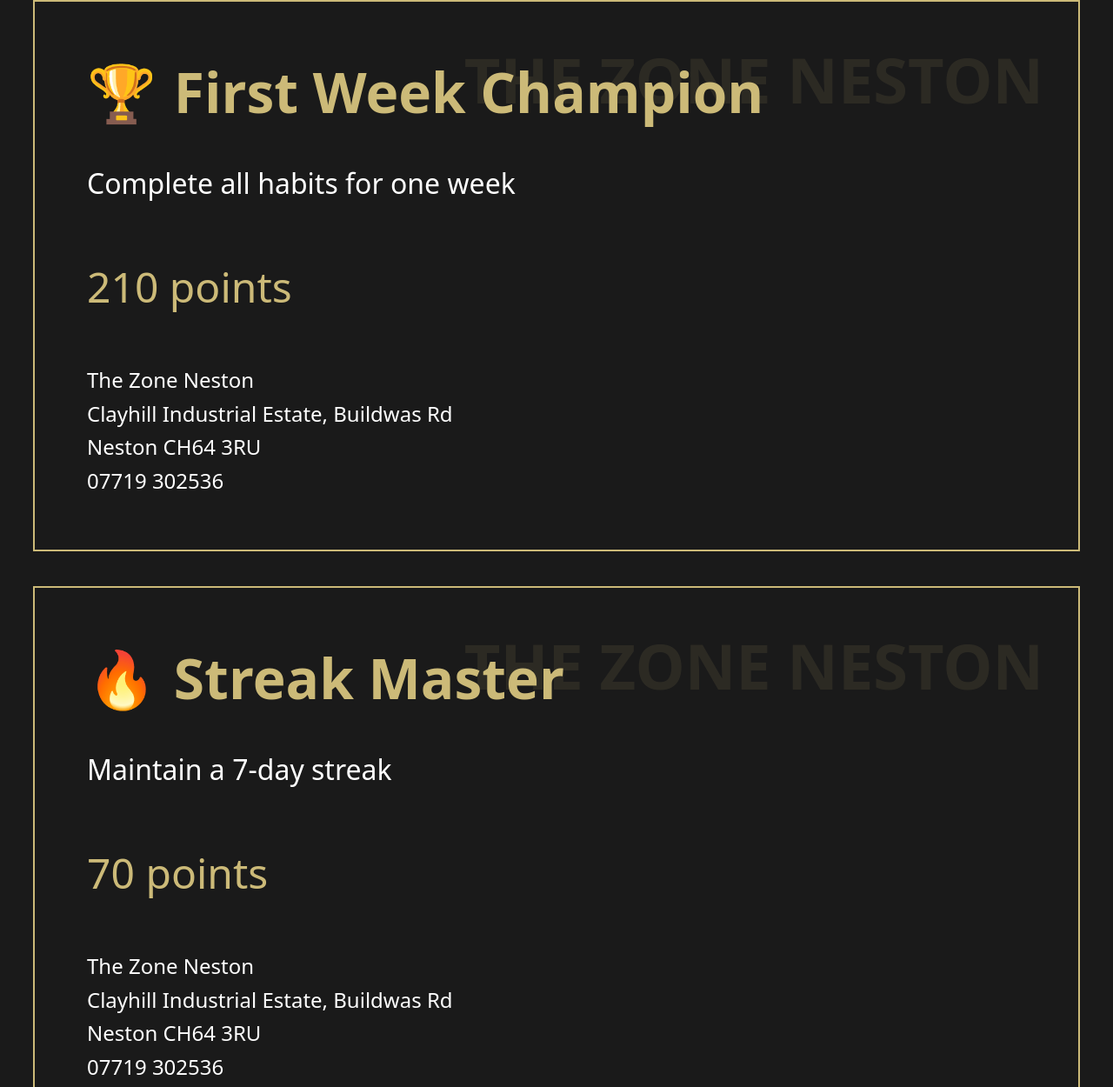
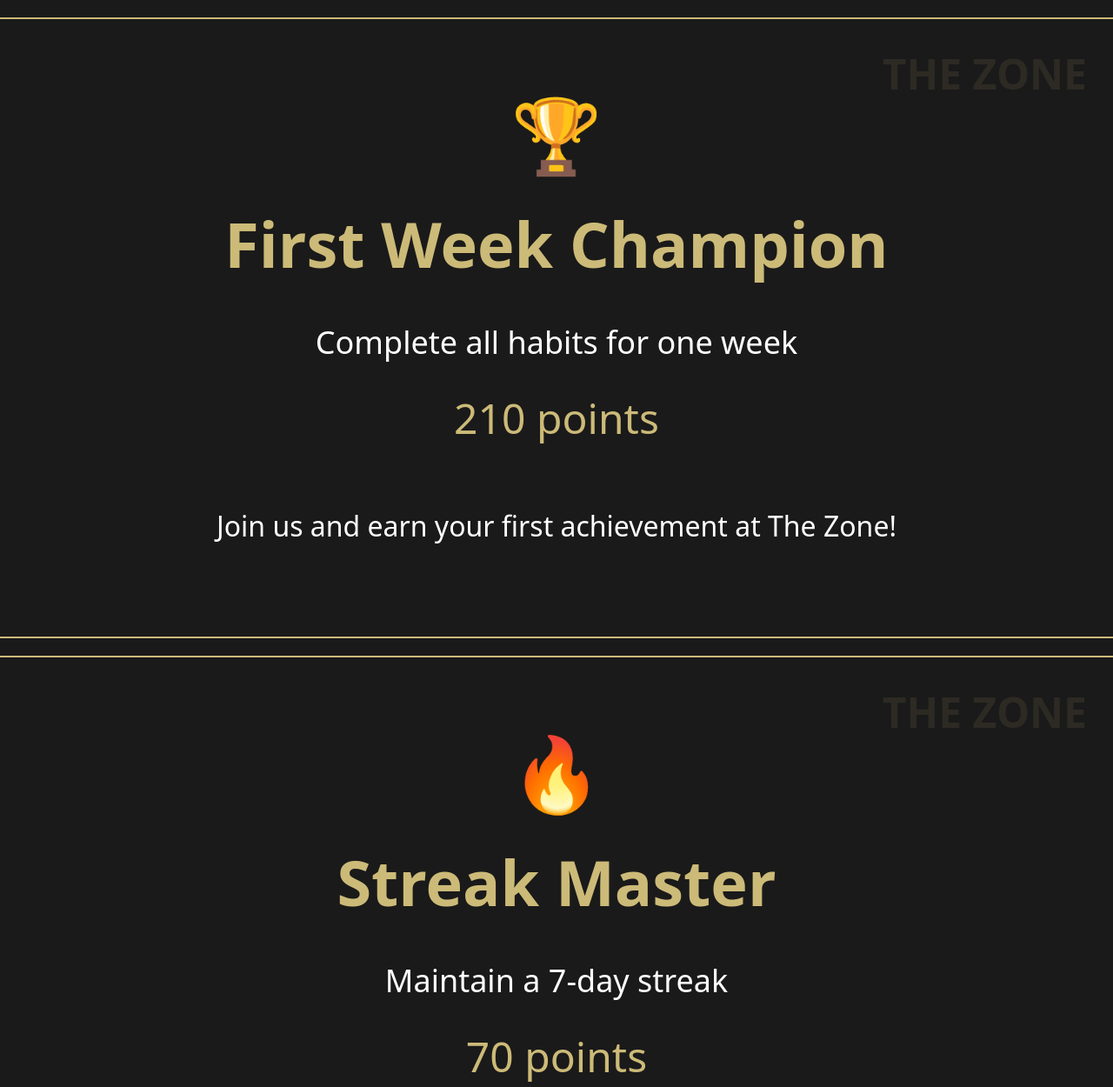
Before and after one commit to TheZoneAdmin/TheZoneAdmin.github.io, a plain HTML site: page index.html in a window 1280 px wide. Shown: the top 1250 px of the page at 87% size. Drawn offline with Linux system fonts and the light colour scheme.

Commit message:
Update index.html

```diff
--- a/index.html
+++ b/index.html
@@ -1,148 +1,121 @@
 <!DOCTYPE html>
 <html>
 <head>
-    <title>The Zone Neston - Achievement Gallery</title>
-    <meta property="og:title" content="Achievements at The Zone Neston" />
-    <meta property="og:description" content="Fitness achievements from The Zone Neston" />
+    <title>The Zone - Achievement Gallery</title>
+    <meta property="og:title" content="Achievements at The Zone" />
+    <meta property="og:description" content="Fitness achievements from The Zone" />
     <style>
         body {
             background: #1a1a1a;
             color: #CCBA78;
             font-family: system-ui, -apple-system, sans-serif;
             margin: 0;
-            padding: 0;
+            padding: 20px;
+            display: flex;
+            flex-direction: column;
+            align-items: center;
+            gap: 20px;
         }
         .achievement-card {
             width: 1200px;
             height: 630px;
             background: #1a1a1a;
             border: 2px solid #CCBA78;
-            margin: 0 auto 40px;
             position: relative;
             display: flex;
             flex-direction: column;
-            justify-content: space-between;
+            justify-content: center;
+            align-items: center;
+            text-align: center;
+            padding: 40px;
         }
         .watermark {
             position: absolute;
-            top: 40px;
-            right: 40px;
-            font-size: 72px;
+            top: 30px;
+            right: 30px;
+            font-size: 48px;
             opacity: 0.1;
             font-weight: bold;
             color: #CCBA78;
         }
-        .content {
-            padding: 60px;
+        .header {
             display: flex;
             flex-direction: column;
-            height: 100%;
-        }
-        .header {
-            display: flex;
             align-items: center;
             gap: 20px;
             margin-bottom: 40px;
         }
         .title {
-            font-size: 64px;
+            font-size: 72px;
             font-weight: bold;
             color: #CCBA78;
             margin: 0;
         }
         .description {
-            font-size: 32px;
+            font-size: 36px;
             color: #ffffff;
-            margin: 0 0 auto 0;
+            margin: 0;
         }
         .points {
             font-size: 48px;
             color: #CCBA78;
-            margin-bottom: 40px;
+            margin: 30px 0;
         }
-        .gym-info {
+        .cta-text {
             color: #ffffff;
-            font-size: 24px;
-            line-height: 1.6;
-            margin-top: auto;
+            font-size: 32px;
+            margin-top: 40px;
+            font-weight: 500;
         }
     </style>
 </head>
 <body>
     <!-- First Week Champion -->
     <div id="first-week" class="achievement-card">
-        <div class="watermark">THE ZONE NESTON</div>
-        <div class="content">
+        <div class="watermark">THE ZONE</div>
         <div class="header">
-                <span style="font-size: 64px">🏆</span>
+            <span style="font-size: 84px">🏆</span>
             <h1 class="title">First Week Champion</h1>
         </div>
         <p class="description">Complete all habits for one week</p>
         <p class="points">210 points</p>
-            <div class="gym-info">
-                The Zone Neston<br>
-                Clayhill Industrial Estate, Buildwas Rd<br>
-                Neston CH64 3RU<br>
-                07719 302536
-            </div>
-        </div>
+        <p class="cta-text">Join us and earn your first achievement at The Zone!</p>
     </div>
 
     <!-- Streak Master -->
     <div id="streak-master" class="achievement-card">
-        <div class="watermark">THE ZONE NESTON</div>
-        <div class="content">
+        <div class="watermark">THE ZONE</div>
         <div class="header">
-                <span style="font-size: 64px">🔥</span>
+            <span style="font-size: 84px">🔥</span>
             <h1 class="title">Streak Master</h1>
         </div>
         <p class="description">Maintain a 7-day streak</p>
         <p class="points">70 points</p>
-            <div class="gym-info">
-                The Zone Neston<br>
-                Clayhill Industrial Estate, Buildwas Rd<br>
-                Neston CH64 3RU<br>
-                07719 302536
-            </div>
-        </div>
+        <p class="cta-text">Ready to start your fitness streak? Join The Zone today!</p>
     </div>
 
     <!-- Habit Warrior -->
     <div id="habit-warrior" class="achievement-card">
-        <div class="watermark">THE ZONE NESTON</div>
-        <div class="content">
+        <div class="watermark">THE ZONE</div>
         <div class="header">
-                <span style="font-size: 64px">🏅</span>
+            <span style="font-size: 84px">🏅</span>
             <h1 class="title">Habit Warrior</h1>
         </div>
         <p class="description">Complete 50 total habits</p>
         <p class="points">500 points</p>
-            <div class="gym-info">
-                The Zone Neston<br>
-                Clayhill Industrial Estate, Buildwas Rd<br>
-                Neston CH64 3RU<br>
-                07719 302536
-            </div>
-        </div>
+        <p class="cta-text">Become a Habit Warrior at The Zone - Join now!</p>
     </div>
 
     <!-- Program Master -->
     <div id="program-master" class="achievement-card">
-        <div class="watermark">THE ZONE NESTON</div>
-        <div class="content">
+        <div class="watermark">THE ZONE</div>
         <div class="header">
-                <span style="font-size: 64px">👑</span>
+            <span style="font-size: 84px">👑</span>
             <h1 class="title">Program Master</h1>
         </div>
         <p class="description">Complete an entire 8-week program</p>
         <p class="points">1680 points</p>
-            <div class="gym-info">
-                The Zone Neston<br>
-                Clayhill Industrial Estate, Buildwas Rd<br>
-                Neston CH64 3RU<br>
-                07719 302536
-            </div>
-        </div>
+        <p class="cta-text">Master your fitness journey at The Zone!</p>
     </div>
 </body>
 </html>
```
Lines whose indentation alone changed are shown as unchanged.
